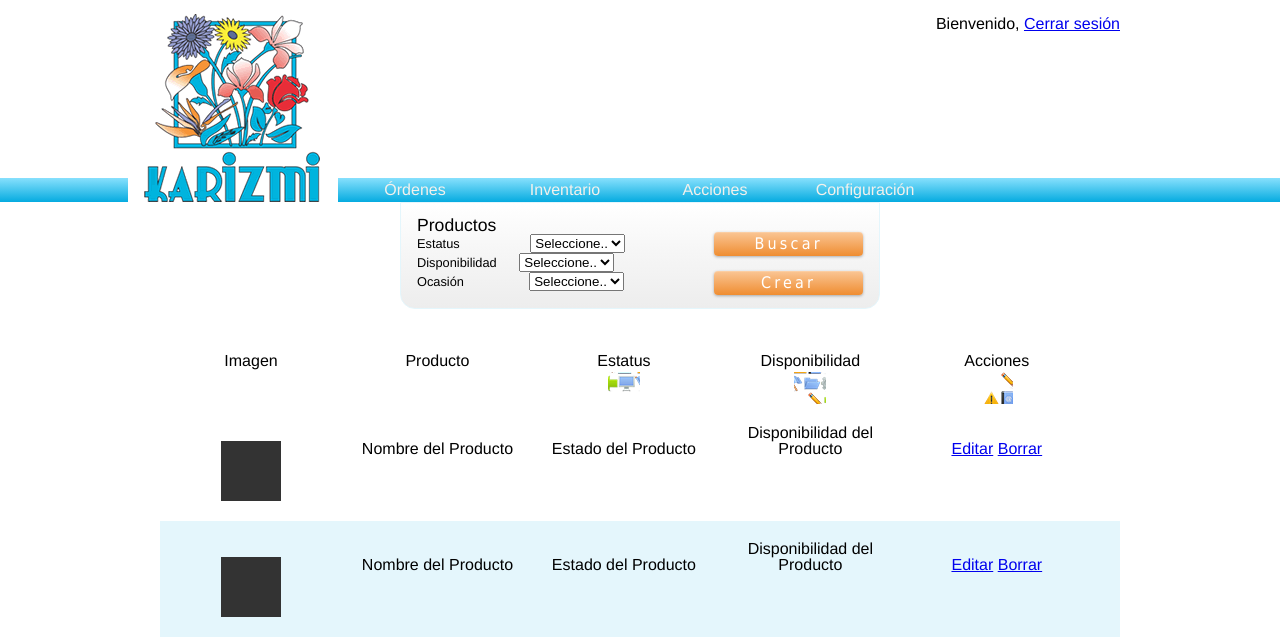
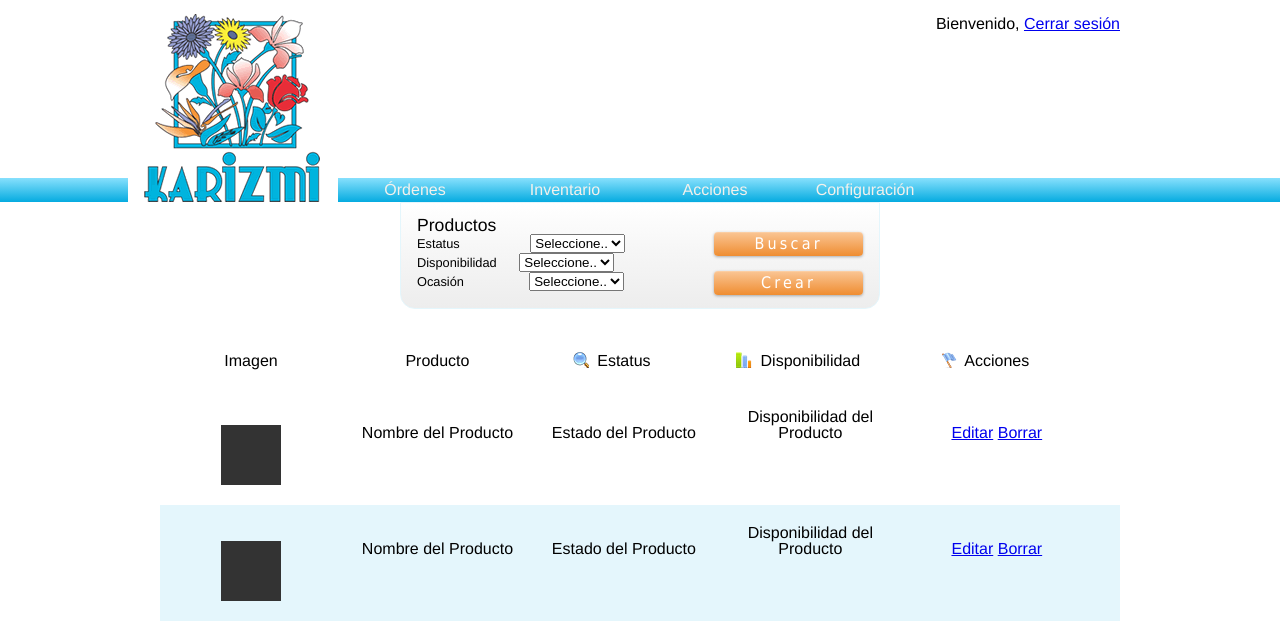
Before and after one commit to gabriel-seb/admin-panel-layout, a PHP site: page /backend/inventory.html in a window 1280 px wide. Shown: the top 641 px of the page. Run offline with PHP 8.4, Linux system fonts and the light colour scheme.

Commit message:
Changed size of icons

```diff
--- a/css/developer/_inventory.scss
+++ b/css/developer/_inventory.scss
@@ -54,19 +54,21 @@ $border-size: 15px;
 .symbols{
 	//size of the container
 	background: url(../img/admin_items.png);
-	width: 32px;
-	height: 32px;
-	margin: 0 auto;
+	width: 16px;
+	height: 16px;
 	position: relative;
-	top: 3px;
+	top: -17px;
+	left: 13px;
 	&.status{
-		background-position: -173px -67px;
+		background-position: -86px -34px;
+		left: 36px;
 	}
 	&.availability{
-		background-position: -206px -67px;
+		background-position: -104px -34px;
 	}
 	&.actions{
-		background-position: -400px -34px;
+		background-position: -200px -17px;
+		left: 32px;
 	}
 }
 
@@ -92,14 +94,8 @@ $border-size: 15px;
 		& .availability{
 
 		}
-		& .actions{
+		&.actions{
 
-			& .edit{
-
-			}
-			& .delete{
-
-			}
 		}
 	}
 
--- a/css/styles.css
+++ b/css/styles.css
@@ -177,17 +177,19 @@ table {
 
 .symbols {
   background: url(../img/admin_items.png);
-  width: 32px;
-  height: 32px;
-  margin: 0 auto;
+  width: 16px;
+  height: 16px;
   position: relative;
-  top: 3px; }
+  top: -17px;
+  left: 13px; }
   .symbols.status {
-    background-position: -173px -67px; }
+    background-position: -86px -34px;
+    left: 36px; }
   .symbols.availability {
-    background-position: -206px -67px; }
+    background-position: -104px -34px; }
   .symbols.actions {
-    background-position: -400px -34px; }
+    background-position: -200px -17px;
+    left: 32px; }
 
 .item {
   padding: 1em 0; }
```
